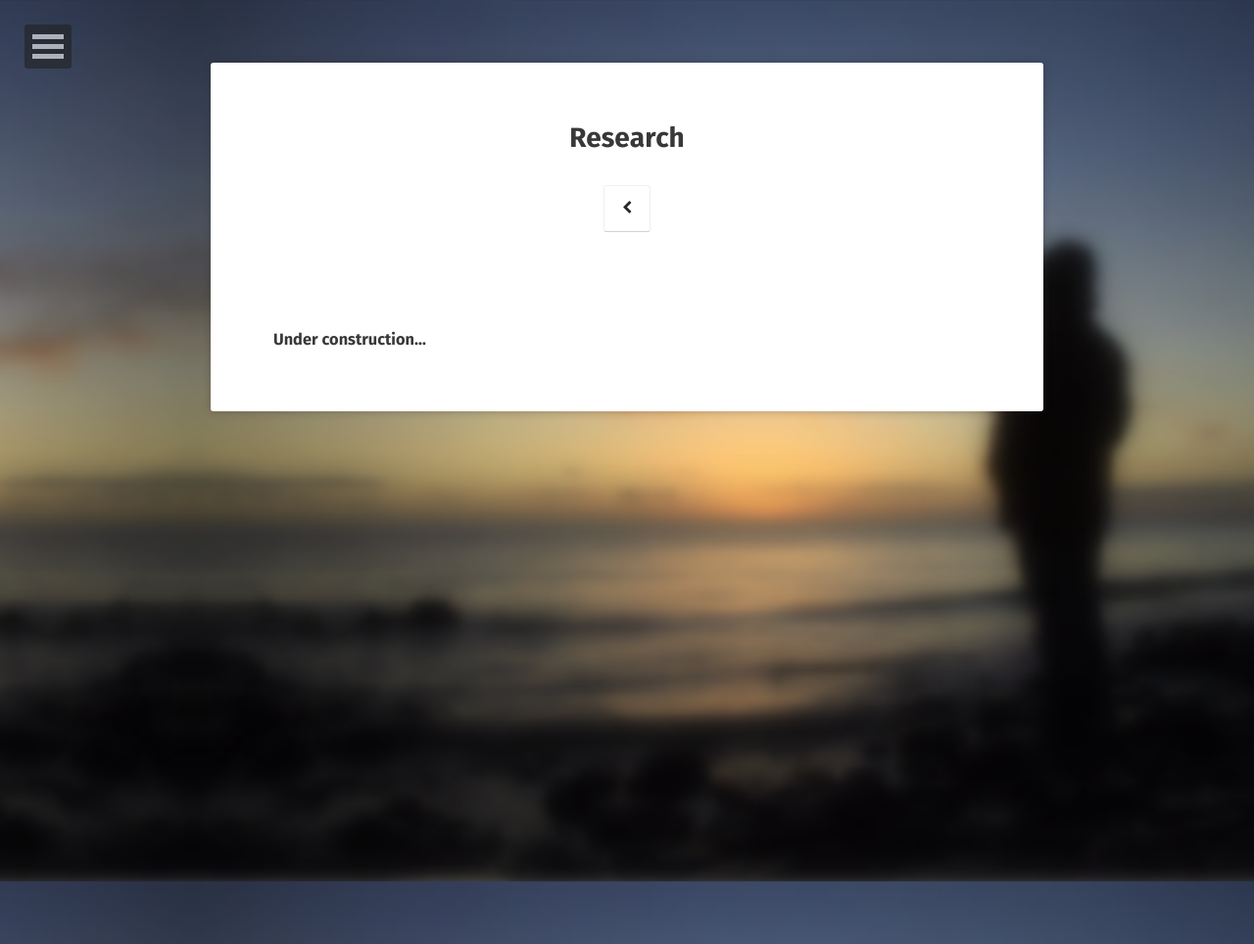
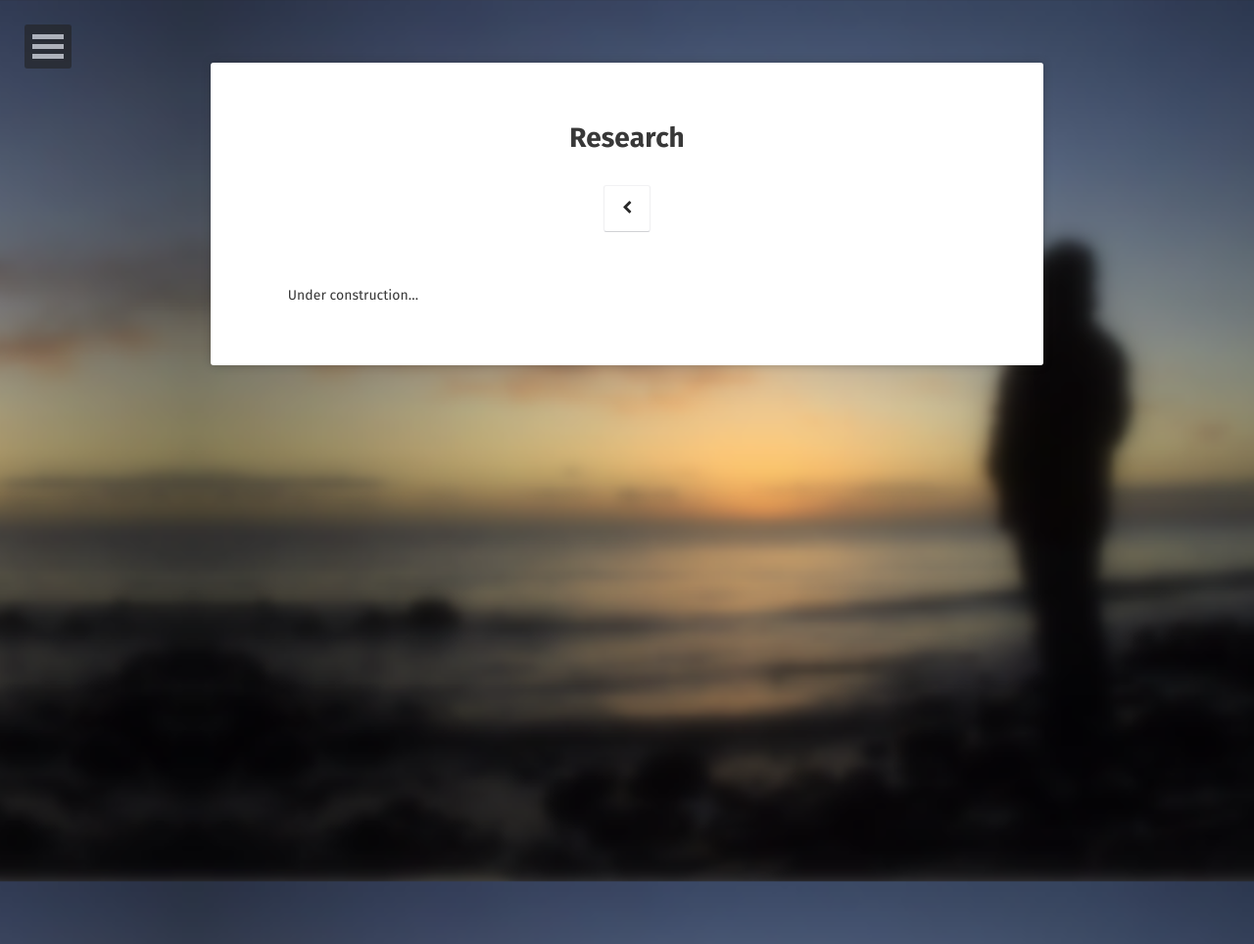
Before and after one commit to FrancisDavis/FrancisDavis.github.io, a Jekyll site: the page built from research/index.md, in a window 1280 px wide. Shown: the whole page at 98% size. Built offline with Jekyll 4.4.1, drawn with Linux system fonts in a browser that asks for light colours; some web fonts are replaced.

```diff
--- a/research/index.md
+++ b/research/index.md
@@ -6,4 +6,4 @@ date: 2017-10-01
 comments: false
 ---
 
-### Under construction...
+Under construction...
```
